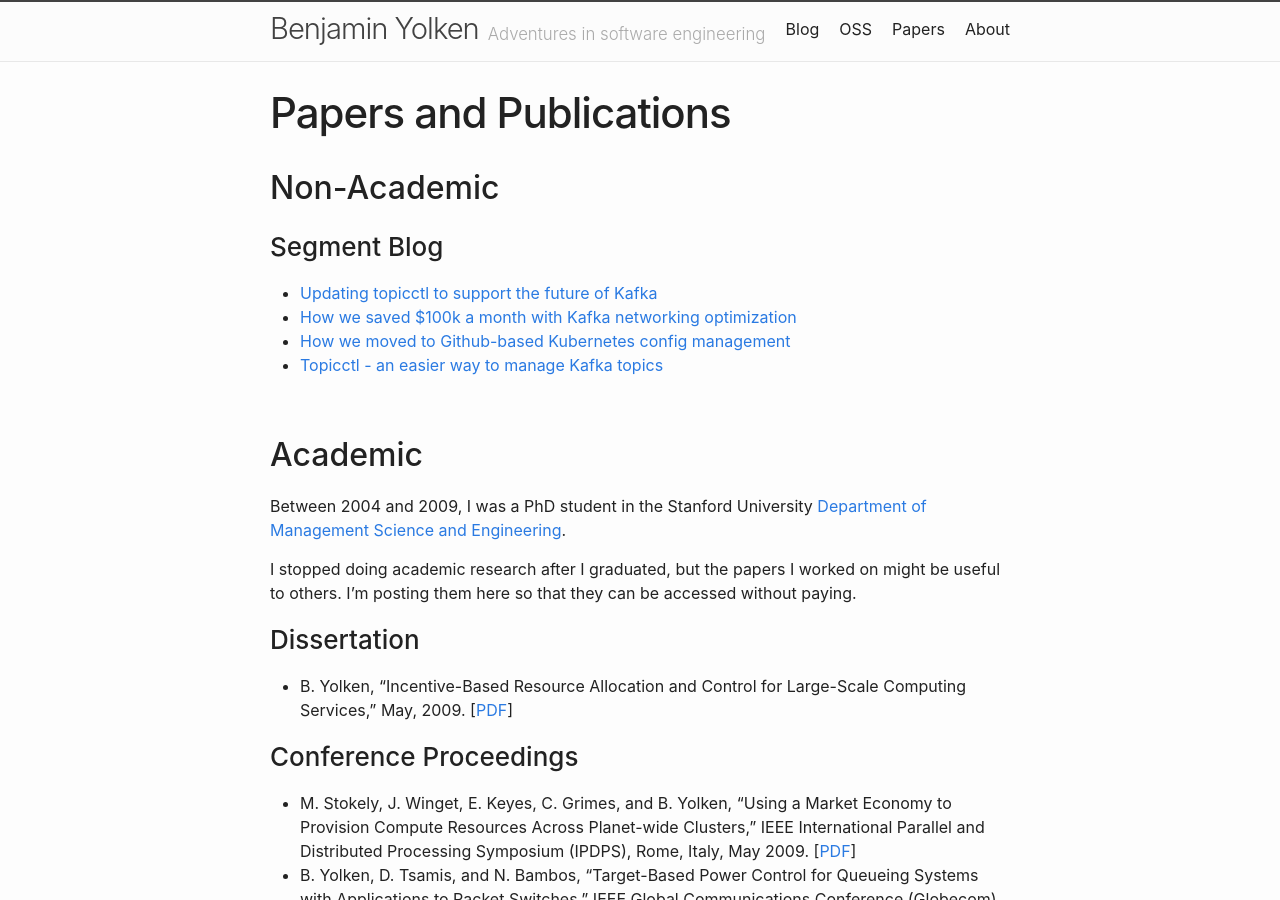
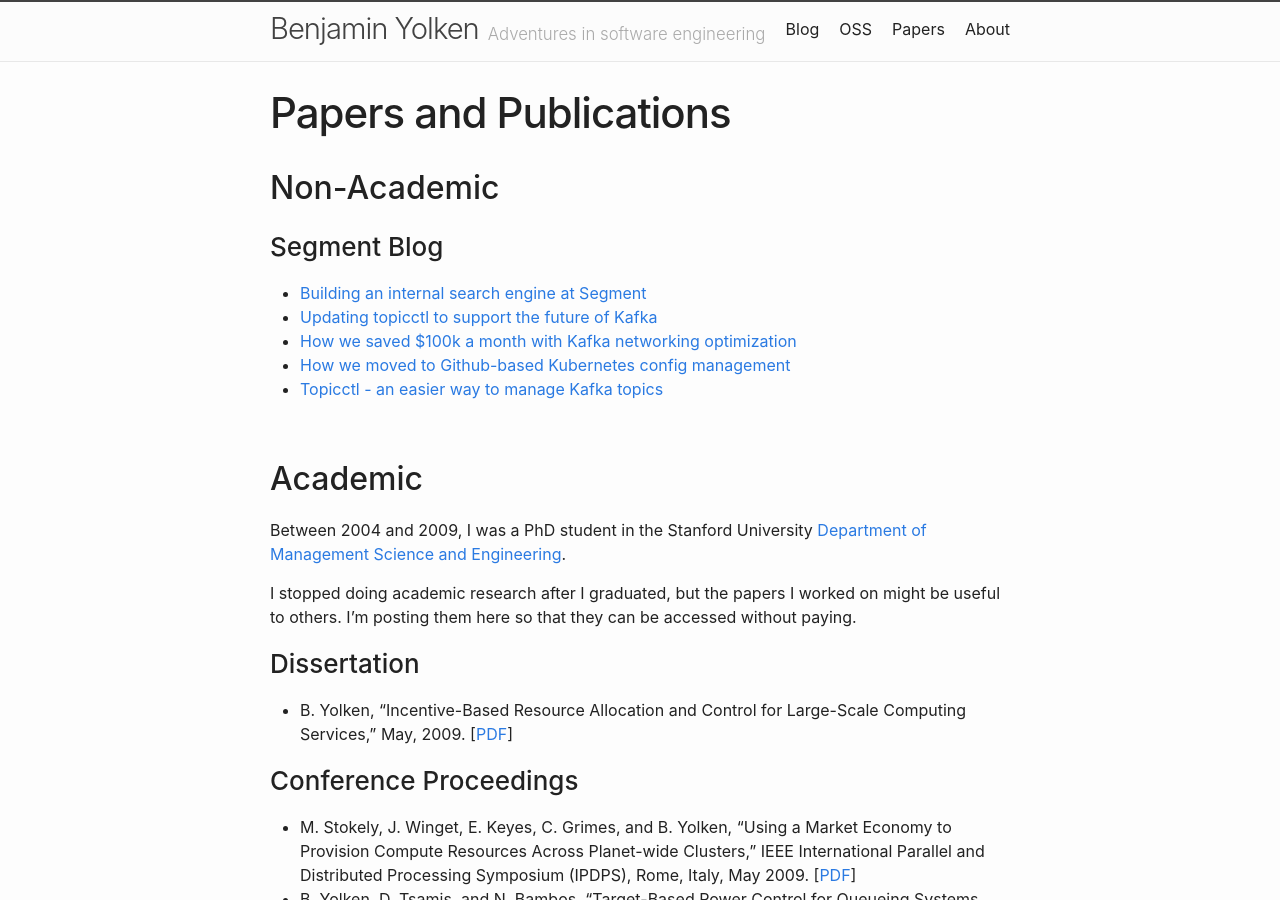
Before and after one commit to yolken/yolken-blog, a Jekyll site: the page built from site/papers.md, in a window 1280 px wide and 900 px high. Built offline with Jekyll 4.4.1, drawn with Linux system fonts in a browser that asks for light colours.

Commit message:
Add internal search post to pubs page

```diff
--- a/site/papers.md
+++ b/site/papers.md
@@ -9,6 +9,7 @@ order: 3
 
 ### Segment Blog
 
+- [Building an internal search engine at Segment](https://segment.com/blog/building-an-internal-search-engine-at-segment/)
 - [Updating topicctl to support the future of Kafka](https://segment.com/blog/topicctl-v1/)
 - [How we saved $100k a month with Kafka networking optimization](https://segment.com/blog/kafka-optimization/)
 - [How we moved to Github-based Kubernetes config management](https://segment.com/blog/kubernetes-configuration/)
```
